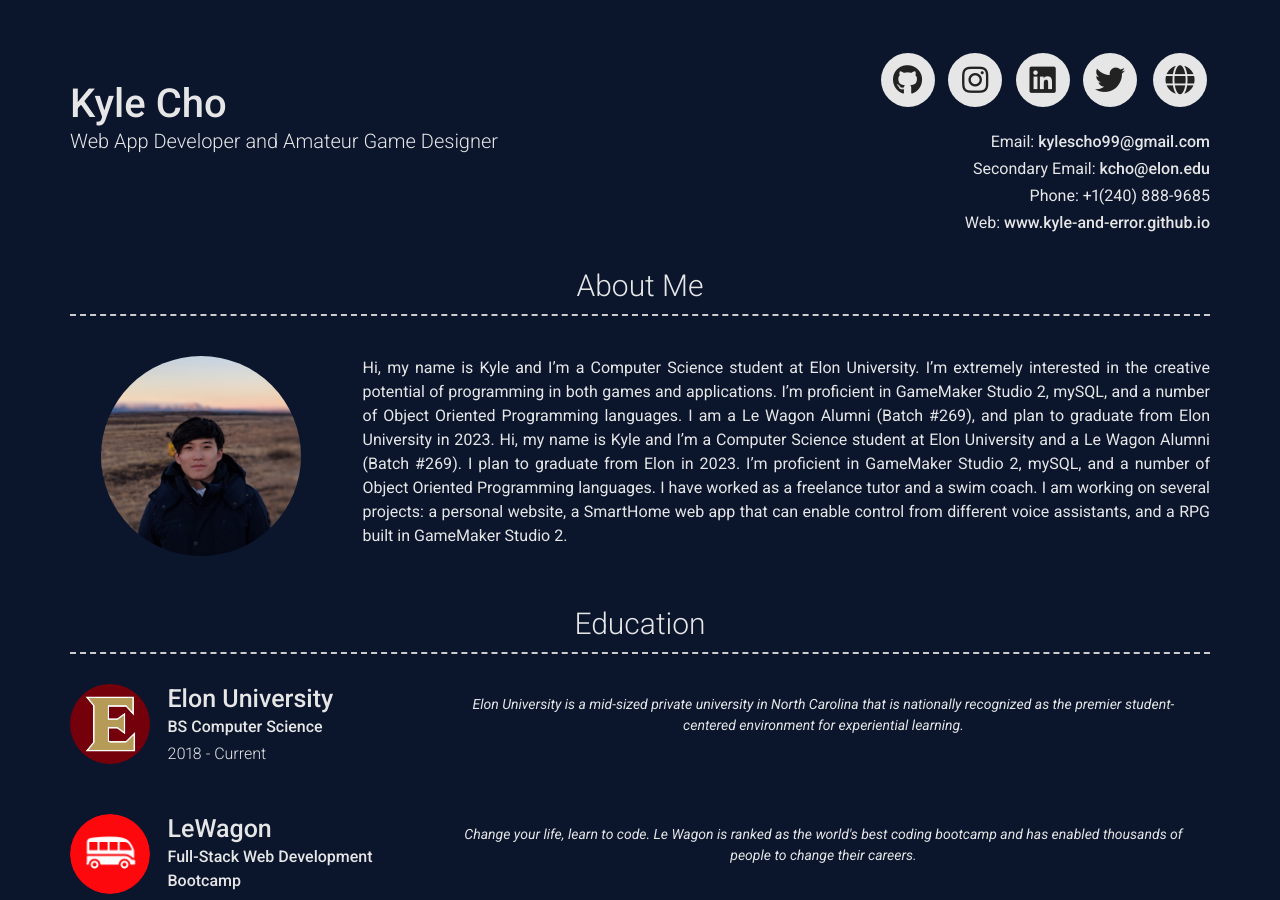
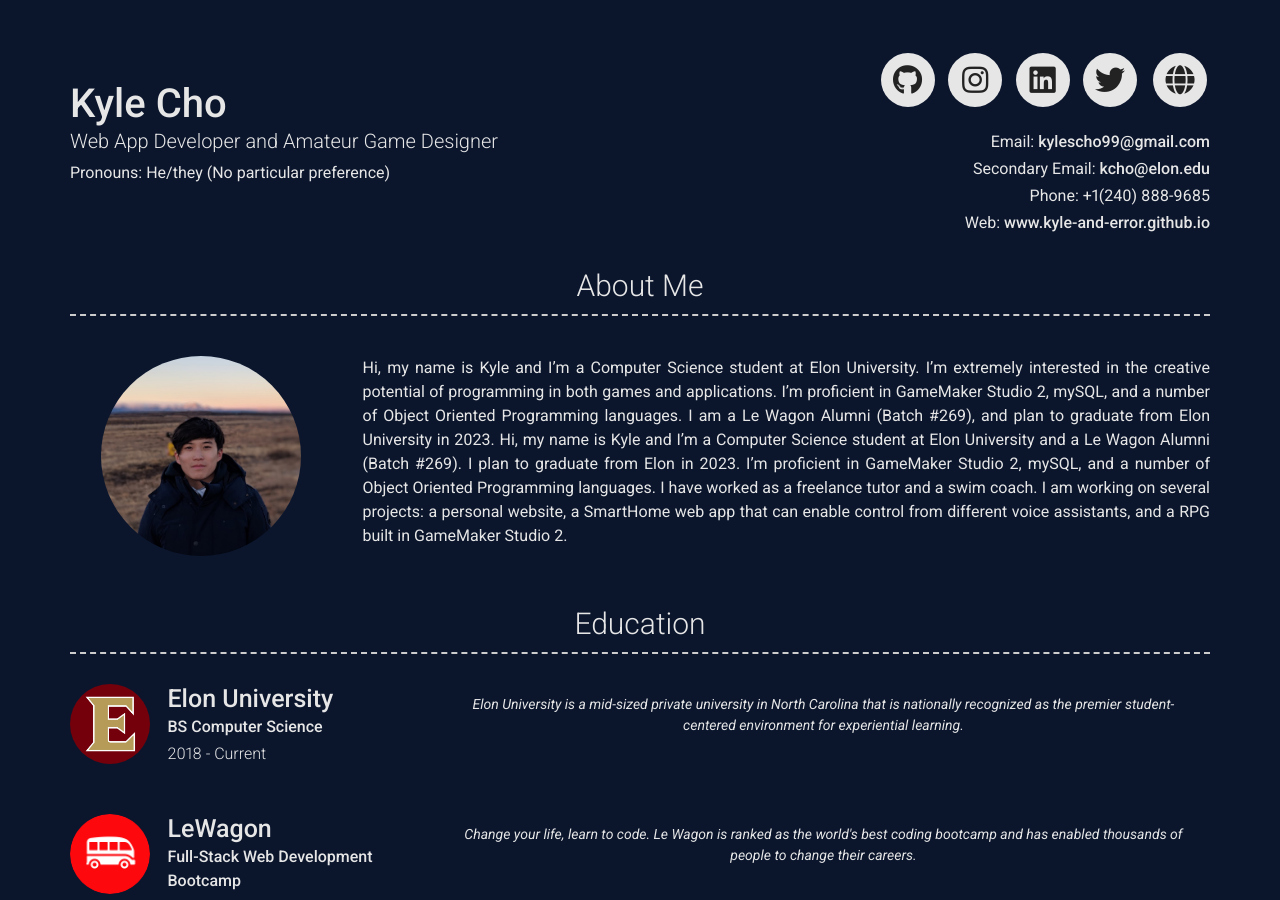
Before and after one commit to kyle-and-error/kyle-and-error.github.io, a Jekyll site: the page built from index.md, in a window 1280 px wide and 900 px high. Built offline with Jekyll 4.4.1, drawn with Linux system fonts in a browser that asks for light colours; nearby versions of some CDN libraries.

Commit message:
pronouns:

```diff
--- a/_config.yml
+++ b/_config.yml
@@ -7,6 +7,7 @@
 
 # Personal info
 name: Kyle Cho
+pronouns: He/they
 title: Web App Developer and Amateur Game Designer
 email: kylescho99@gmail.com
 email2: kcho@elon.edu
--- a/_includes/header.html
+++ b/_includes/header.html
@@ -3,6 +3,7 @@
     <div class="col-xs-12 col-sm-6 col-md-6 col-lg-8 header-left">
       <h1>{{ site.name | escape }}</h1>
       <h2>{{ site.title | escape }}</h2>
+      {%- if site.pronouns -%} <p> Pronouns: {{ site.pronouns }} (No particular preference)</p> {%- endif -%}
     </div>
     <div class="col-xs-12 col-sm-6 col-md-6 col-lg-4 header-right">
       <ul class="icons no-print">
```
Also changed, not shown: 2 other files.
